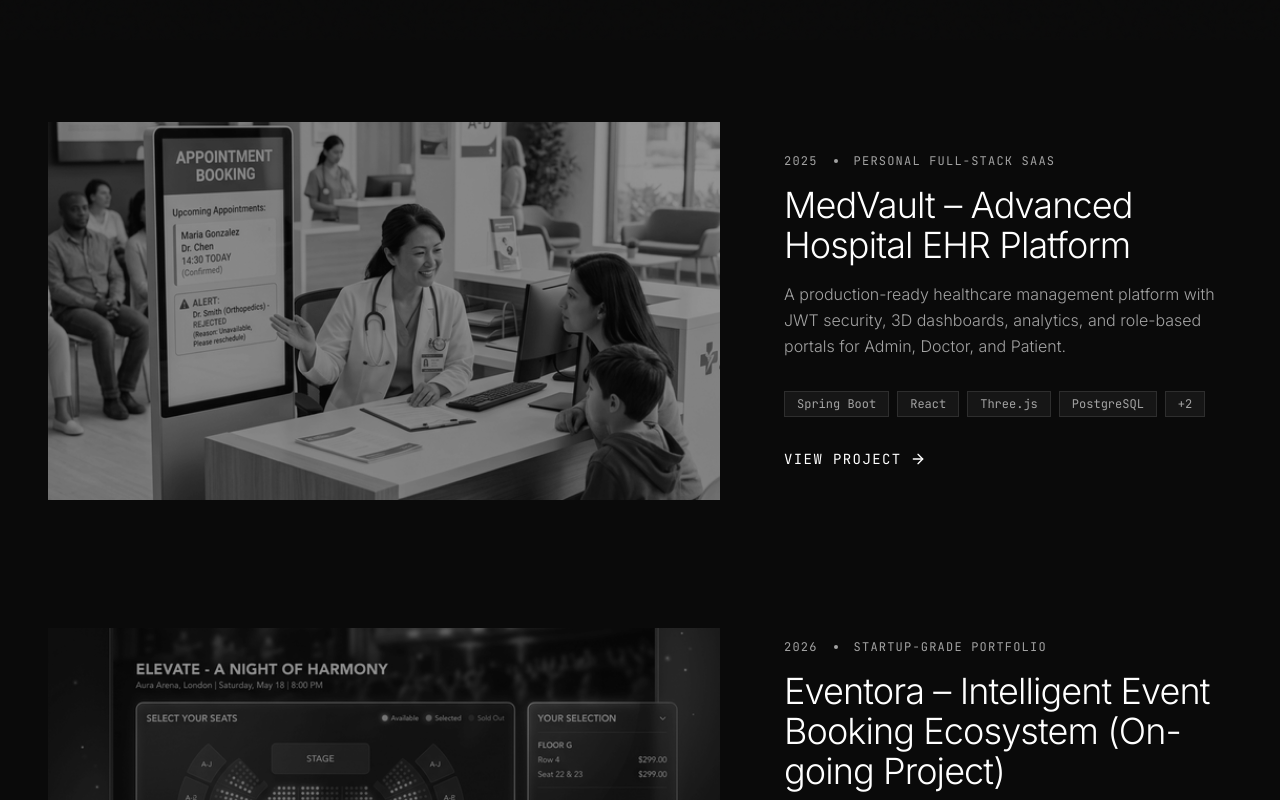
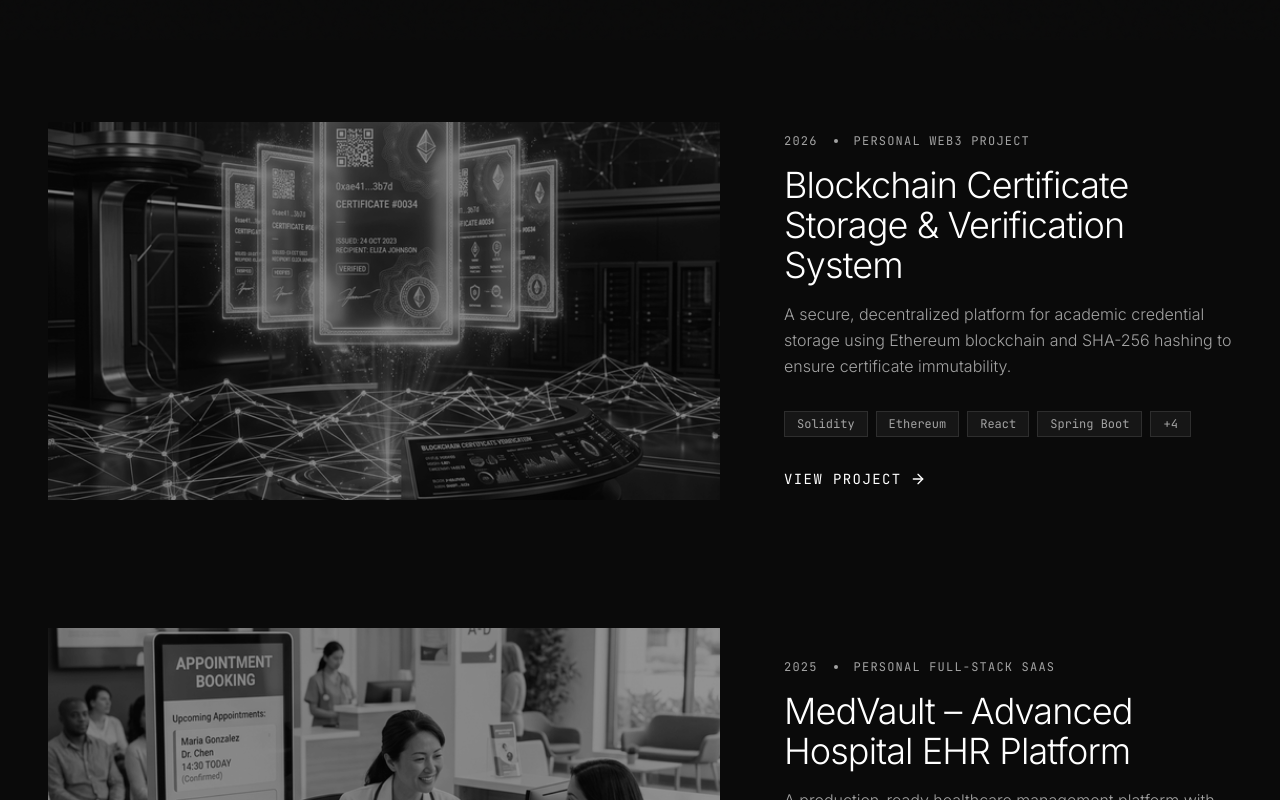
Before and after one commit to Dhanush-leet/Dhanush_Portfolio, a React (Vite) app: page /projects in a window 1280 px wide. Shown: the part 760-1560 px from the top of the page. Built offline with nearby package versions, Linux system fonts and the light colour scheme.

Commit message:
Add Blockchain Certificate Verification System and update resume link

```diff
--- a/components/Connect.tsx
+++ b/components/Connect.tsx
@@ -91,7 +91,7 @@ const Connect: React.FC = () => {
                         transition={{ duration: 0.5, delay: 0.4 }}
                     >
                         <a
-                            href="https://drive.google.com/uc?export=download&id=1LjVTsgCK_idVaj3O9WdnBsI4oouVJ4U6"
+                            href="https://drive.google.com/uc?export=download&id=1eB7UyRvSecwG1ML5rWn-KoVHegQAc5g8"
                             target="_blank"
                             rel="noopener noreferrer"
                             download="Dhanush_G_Resume.pdf"
--- a/data/projects.ts
+++ b/data/projects.ts
@@ -5,6 +5,8 @@ import careerImage from "@/src/assets/projects/career.png";
 import kanalImage from "@/src/assets/projects/kanal.png";
 import cafeImage from "@/src/assets/projects/cafe.png";
 import hospitalImage from "@/src/assets/projects/hospital.png";
+import blockchainImage from "@/src/assets/projects/blockchain.png";
+
 
 export interface Project {
   id: string;
@@ -52,6 +54,31 @@ export const projectsData: Project[] = [
       "https://github.com/user-attachments/assets/b99701ac-23a6-4ebb-a340-c25d7ab6ebab"
     ],
     link: "https://github.com/Dhanush-leet/Crypto-Portfolio-Tracker-with-Risk-Scam-Analysis_Infosys"
+  },
+  {
+    id: "blockchain-certificate-verification",
+    title: "Blockchain Certificate Storage & Verification System",
+    client: "Personal Web3 Project",
+    year: "2026",
+    role: "Full Stack & Blockchain Developer",
+    description: "A secure, decentralized platform for academic credential storage using Ethereum blockchain and SHA-256 hashing to ensure certificate immutability.",
+    fullDescription: [
+      "The Blockchain Certificate Verification System is a comprehensive DApp designed to eliminate credential fraud through cryptographic proof of authenticity.",
+      "By storing certificate hashes (SHA-256) on the Ethereum blockchain via Solidity smart contracts, the system creates an untamperable audit trail for academic records.",
+      "The architecture integrates a React frontend with absolute Web3 capabilities (Ethers.js + MetaMask) and a Spring Boot backend for secure data processing and RESTful communication.",
+      "Key functionalities include institutional-grade certificate storage, instant public verification via unique IDs, and seamless blockchain network interaction using Ganache and MetaMask."
+    ],
+    technologies: ["Solidity", "Ethereum", "React", "Spring Boot", "Ethers.js", "MetaMask", "Ganache", "Tailwind CSS"],
+    coverImage: blockchainImage,
+    galleryImages: [
+      "https://github.com/user-attachments/assets/c64428e2-8590-4495-a088-d03fc6cb0ce5",
+      "https://github.com/user-attachments/assets/61edf5fe-ebe4-44df-9428-725397b3f3d4",
+      "https://github.com/user-attachments/assets/ad76bd76-6ea2-4b76-8545-7876b89a5ed7",
+      "https://github.com/user-attachments/assets/ebcb44ae-e2b1-4ae7-9bcd-e92c26d3f11e",
+      "https://github.com/user-attachments/assets/aaddf175-da93-4aad-8d55-4c812f047243",
+      "https://github.com/user-attachments/assets/ed374099-6c78-424f-8067-6e06d6157b6c"
+    ],
+    link: "https://youtu.be/2WqNW6VokC8"
   },
   {
     id: "medvault",
```
Also changed, not shown: src/assets/projects/blockchain.png (added).
